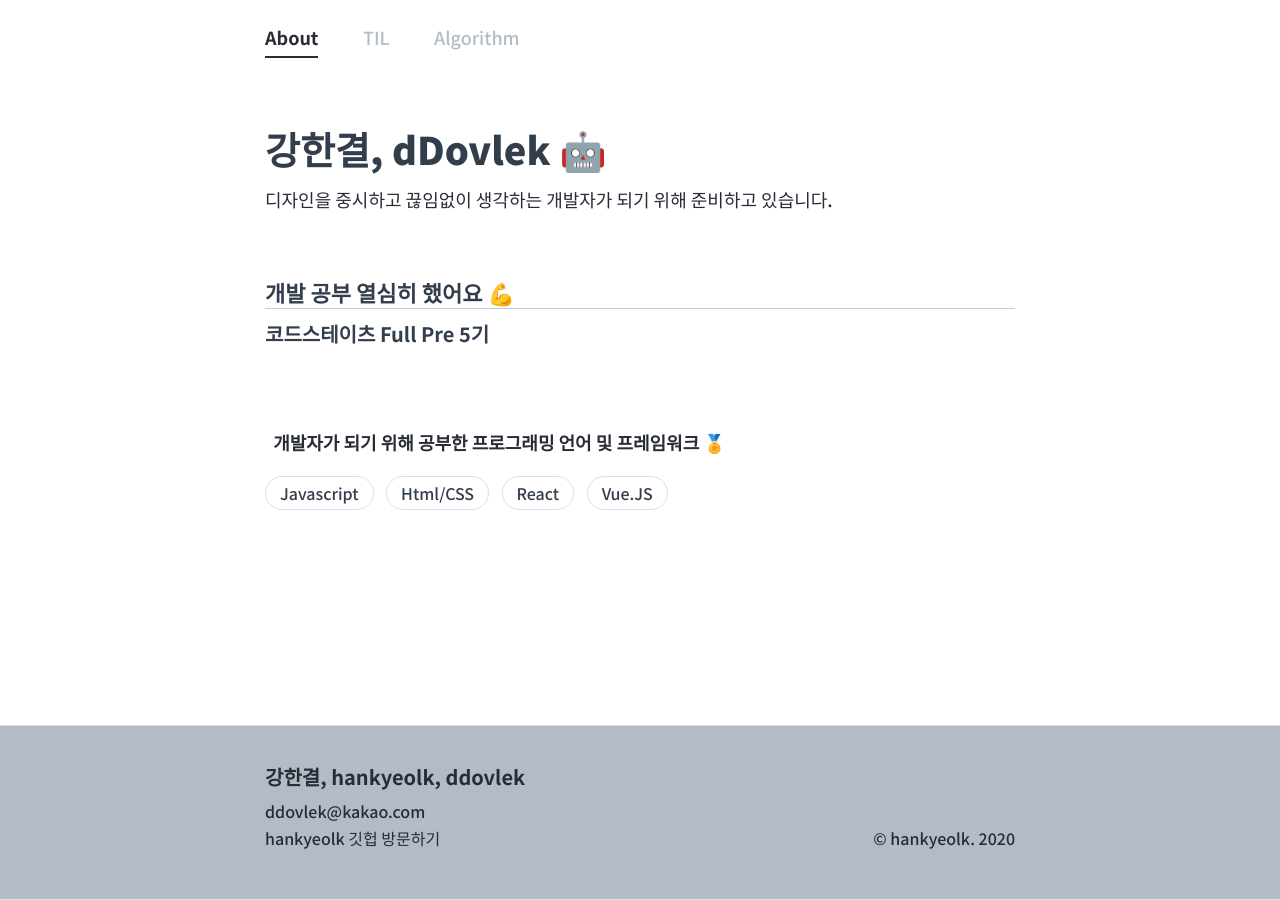
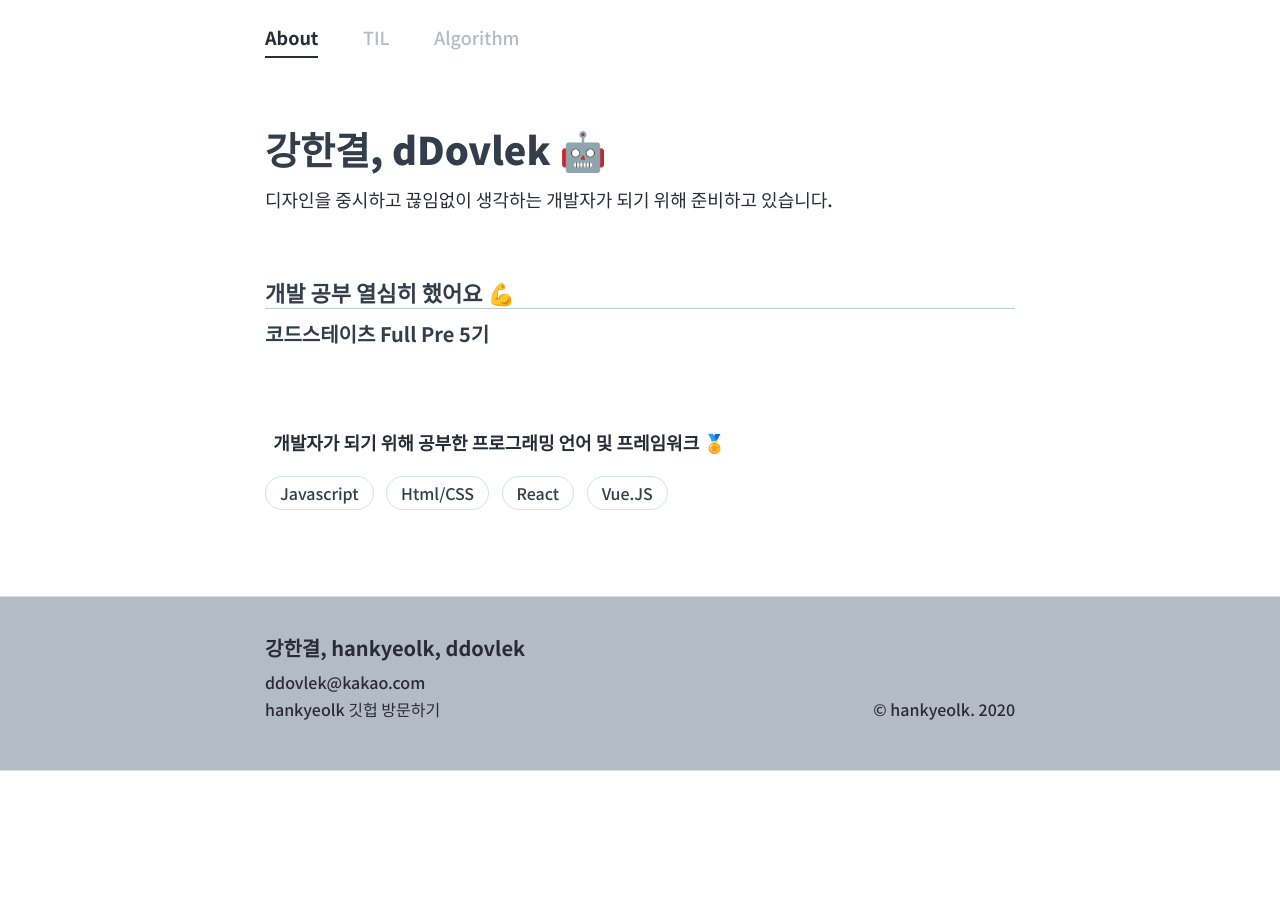
Before and after one commit to hankyeolk/hankyeolk.github.io, a Jekyll site: the page built from index.html, in a window 1280 px wide. Built offline with Jekyll 4.4.1, drawn with Linux system fonts in a browser that asks for light colours; some web fonts are replaced; the list of posts is cut into pages by our own code.

Commit message:
scss, index.html modify

```diff
--- a/TIL/index.html
+++ b/TIL/index.html
@@ -47,4 +47,4 @@
   <span>Next &raquo;</span>
   {% endif %}
 </div> -->
-{% endif %}
+<!-- {% endif %} -->
--- a/_sass/_layout.scss
+++ b/_sass/_layout.scss
@@ -81,7 +81,7 @@
   border-bottom: 1px solid $grey-2;
   position: absolute;
   width: 100%;
-  bottom : 0;
+  // bottom : 0;
 
   .footer_wrap {
     font-style: normal;
```
